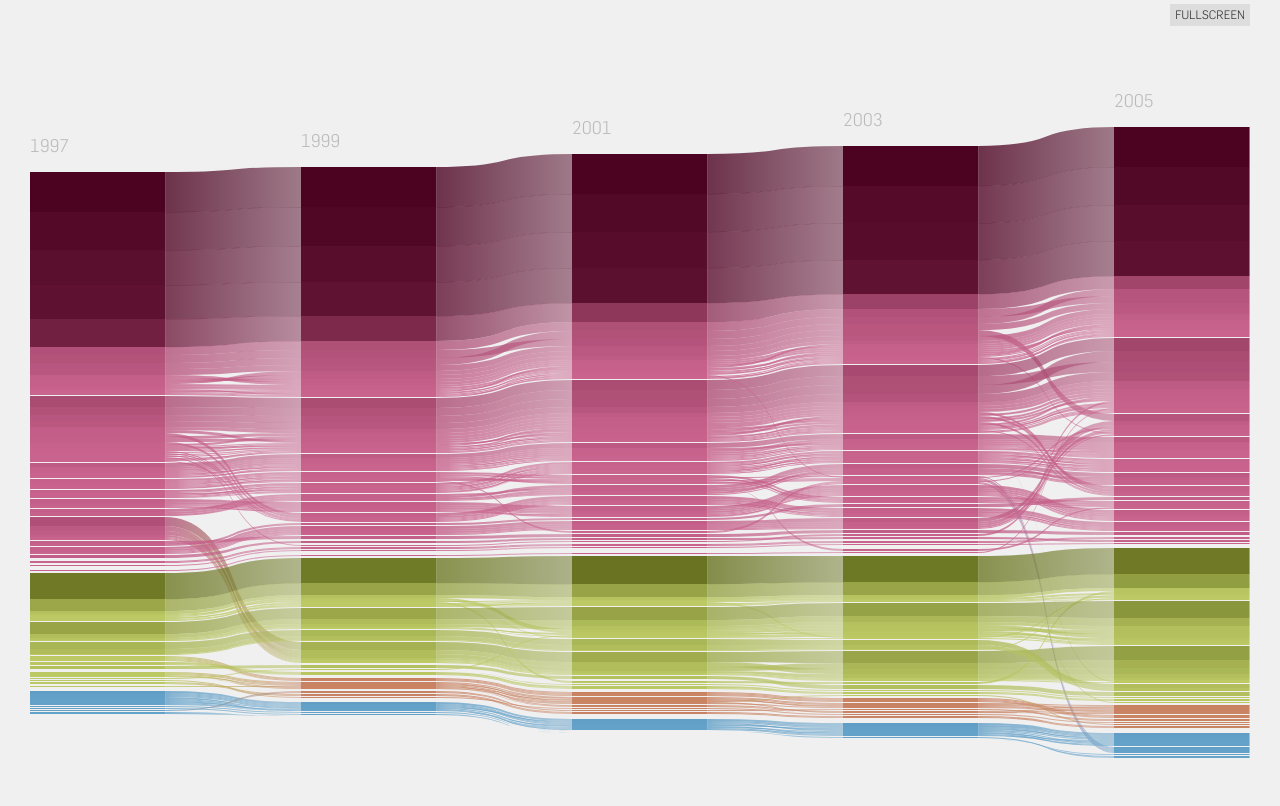
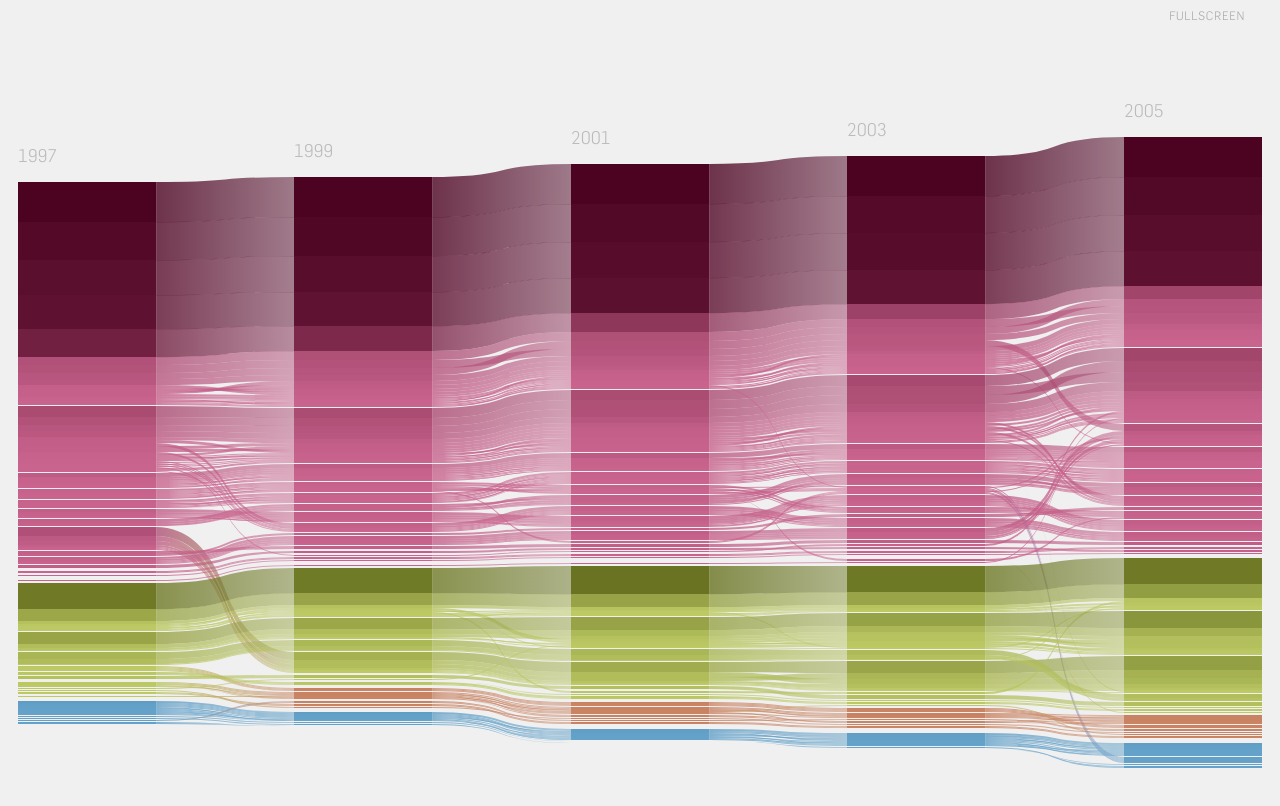
Before and after one commit to severo/well-formed, a plain HTML site: page sankey_vis.html in a window 1280 px wide. Drawn offline with Linux system fonts and the light colour scheme.

Commit message:
style tweaks

```diff
--- a/common.css
+++ b/common.css
@@ -85,7 +85,7 @@ h1 {
 .content p {
   float: left;
   max-width: 32em;
-  margin: 1em;
+  margin: 2em 1em 0;
 }
 
 .teaser p {
@@ -233,7 +233,7 @@ h1 {
   grid-template-rows: minmax(800px, 1fr) auto;
   width: auto;
   height: auto;
-  padding-top: 10px;
+  /* padding-top: 10px; */
 }
 
 @media (min-width: 1400px) and (min-height: 800px) {
@@ -276,13 +276,19 @@ h1 {
 
 button#fullscreen {
   position: absolute;
-  top: 4px;
-  right: 1em;
+  top: 5px;
+  right: 0;
   border: none;
   text-transform: uppercase;
-  background: #dddddd;
-  color: #333;
+  letter-spacing: 0.05em;
+  background: transparent;
+  color: #aaa;
   font-size: 12px;
   padding: 4px 5px;
   font-family: flama;
 }
+
+button#fullscreen:hover {
+  background: #fff;
+  color: #333;
+}
--- a/eigenfactor.js
+++ b/eigenfactor.js
@@ -1,4 +1,4 @@
-const config = { titleHeight: 35 },
+const config = { titleHeight: 45, titlePosition: [18, 28] },
   data = {},
   results = {};
 
@@ -33,8 +33,8 @@ svg text::selection {
 
     text { font-family: flama, sans-serif; font-weight: bold; }
 
-    #maintitle rect, .maintitle rect { fill: white; }
-    #maintitle text, .maintitle text { fill: #343434; font-size: 24px; font-family: flama, sans-serif; font-weight: normal; }
+    #maintitle rect, .maintitle rect { fill: none; }
+    #maintitle text, .maintitle text { fill: #555; font-size: 1em; font-family: flama, sans-serif; font-weight: bold;  }
 
     g.tooltip {}
     g.tooltip rect.background {fill: #000000; stroke: #333333; fill-opacity: 0.8}
--- a/map.js
+++ b/map.js
@@ -260,7 +260,8 @@ function add_interaction(chart) {
   title.append("rect").attr("height", config.titleHeight);
   title
     .append("text")
-    .attr("transform", `translate(${[9, config.titleHeight - 7]})`);
+    .attr("letter-spacing", ".05em")
+    .attr("transform", `translate(${config.titlePosition})`);
 
   return chart;
 }
--- a/radial.js
+++ b/radial.js
@@ -86,7 +86,8 @@ function buildchart() {
   title.append("rect").attr("height", config.titleHeight);
   title
     .append("text")
-    .attr("transform", `translate(${[9, config.titleHeight - 7]})`);
+    .attr("letter-spacing", ".05em")
+    .attr("transform", `translate(${config.titlePosition})`);
 
   svg.append("g").attr("id", "tooltip");
 
--- a/sankey.js
+++ b/sankey.js
@@ -1,6 +1,6 @@
 const svgcsssankey = `
 button#fullscreen {right: 30px;}
-svg.sankey {margin-left: 30px}
+svg.sankey {margin-left: 18px}
 svg.sankey g.journals g.journal.clicked rect.node,
 svg.sankey g.journals g.journal:hover rect.node {fill: #222222}
 svg.sankey g.journals g.journal:hover linearGradient.gradient stop,
@@ -15,7 +15,7 @@ const titleHeight = 20;
  * Build the chart
  */
 function buildchart() {
-  const sankeyWidth = width - 60;
+  const sankeyWidth = width - 36;
   results.nodes = createNodes(
     data.trees,
     data.years,
@@ -169,7 +169,11 @@ function add_interaction(chart) {
   title.append("rect").attr("height", config.titleHeight);
   title
     .append("text")
-    .attr("transform", `translate(${[9, config.titleHeight - 7]})`);
+    .attr("letter-spacing", ".05em")
+    .attr(
+      "transform",
+      `translate(${[config.titlePosition[0] - 18, config.titlePosition[1]]})`
+    );
 
   return chart;
 }
--- a/treemap.js
+++ b/treemap.js
@@ -183,7 +183,8 @@ function add_interaction(chart) {
   title.append("rect").attr("height", config.titleHeight);
   title
     .append("text")
-    .attr("transform", `translate(${[9, config.titleHeight - 5]})`);
+    .attr("letter-spacing", ".05em")
+    .attr("transform", `translate(${config.titlePosition})`);
 
   return chart;
 }
```
